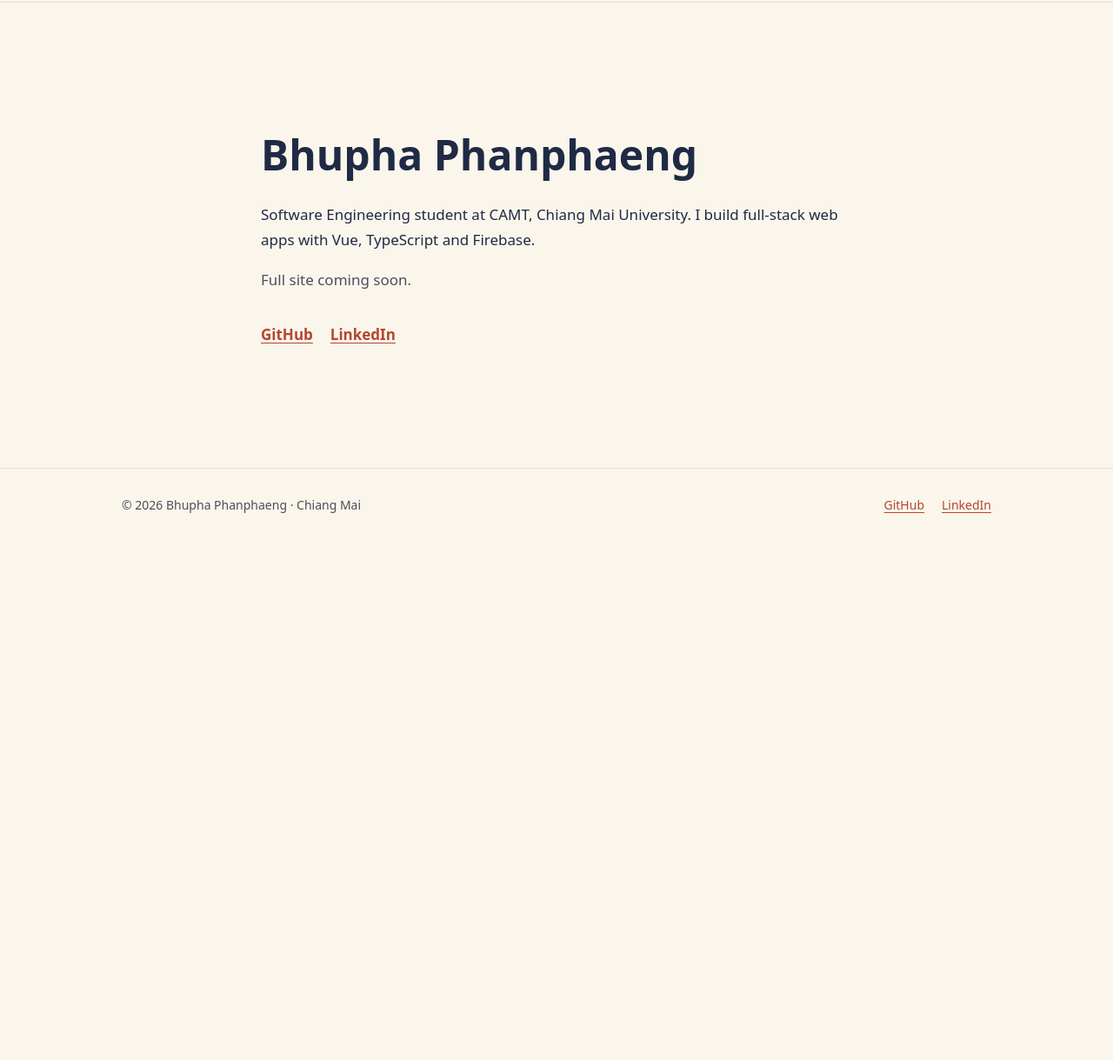
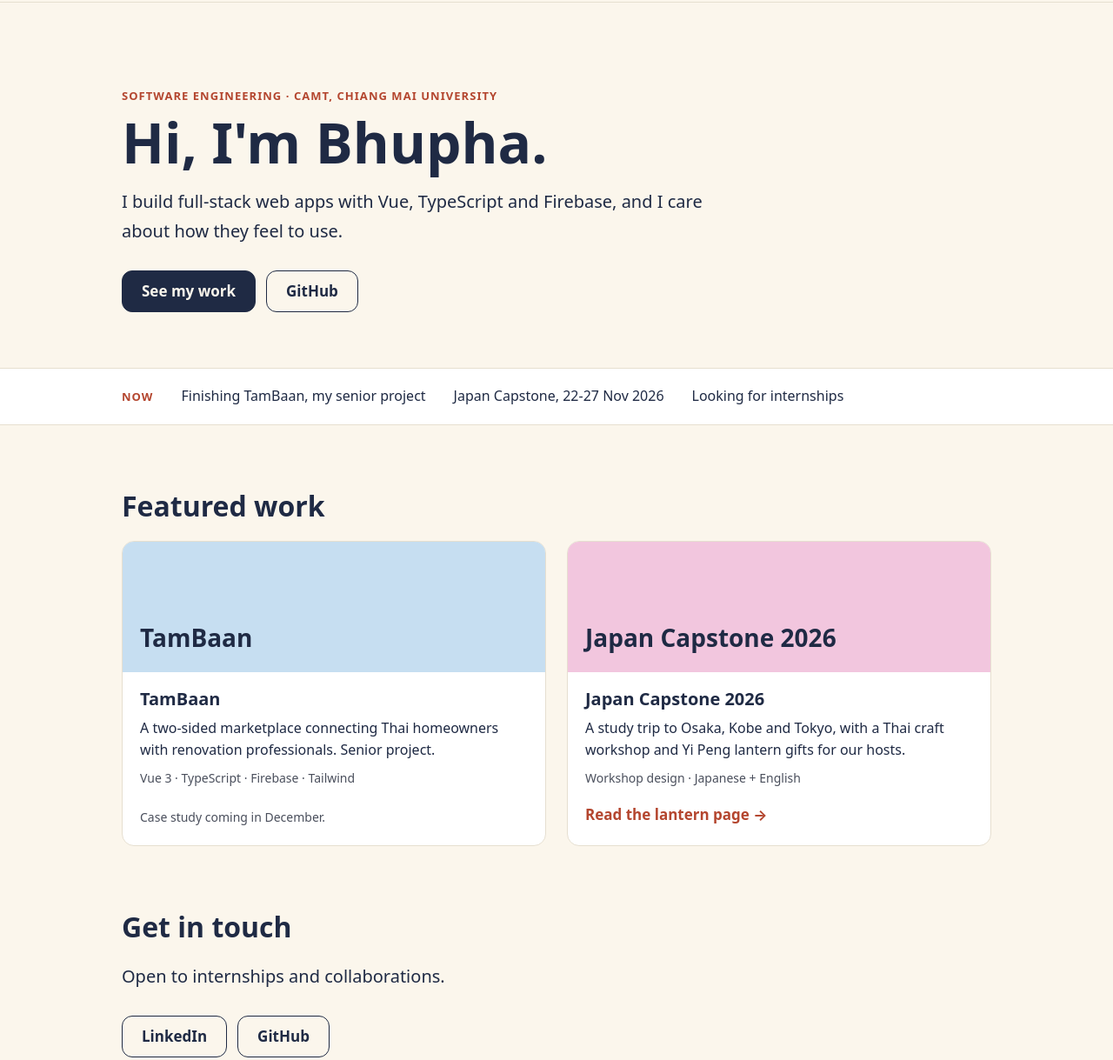
Before and after one commit to BP5039/bhupha-p.com, an Astro site: page / in a window 1280 px wide. Shown: the part 58-1277 px from the top of the page at 87% size. Before the commit the page ends 800 px from the top, so only its background shows below. Built offline with nearby package versions, Linux system fonts and the light colour scheme; Astro itself is replaced by a stand-in of ours.

Commit message:
Build the real home page

```diff
--- /dev/null
+++ b/src/components/ProjectCard.astro
@@ -0,0 +1,46 @@
+---
+// One project on the home page (and later on /work).
+// With an href the whole card is a link; without one it shows a "coming soon" note.
+interface Props {
+  title: string;
+  summary: string;
+  tags: string;
+  tint: string;
+  href?: string;
+  linkLabel?: string;
+  note?: string;
+}
+
+const { title, summary, tags, tint, href, linkLabel, note } = Astro.props;
+const Tag = href ? 'a' : 'div';
+---
+<Tag class="card" href={href}>
+  <div class="thumb" style={`background:${tint}`} aria-hidden="true">{title}</div>
+  <div class="body">
+    <h3>{title}</h3>
+    <p class="summary">{summary}</p>
+    <p class="tags">{tags}</p>
+    {href && <p class="more">{linkLabel} →</p>}
+    {!href && note && <p class="note">{note}</p>}
+  </div>
+</Tag>
+
+<style>
+  .card {
+    display: flex; flex-direction: column;
+    background: #fff; border: 1px solid var(--line); border-radius: var(--radius);
+    overflow: hidden; color: var(--navy); text-decoration: none;
+  }
+  a.card:hover { border-color: var(--navy); color: var(--navy); }
+  .thumb {
+    height: 150px; display: flex; align-items: flex-end; padding: 16px 20px;
+    font-size: 28px; font-weight: 700; color: var(--navy);
+  }
+  .body { padding: 18px 20px 20px; display: flex; flex-direction: column; gap: 8px; flex: 1; }
+  h3 { margin: 0; font-size: 20px; }
+  p { margin: 0; }
+  .summary { font-size: 16px; line-height: 1.55; }
+  .tags { font-size: 14px; color: var(--ink-soft); }
+  .more { margin-top: auto; padding-top: 8px; font-weight: 700; color: var(--terracotta); }
+  .note { margin-top: auto; padding-top: 8px; font-size: 14px; color: var(--ink-soft); }
+</style>
--- a/src/pages/index.astro
+++ b/src/pages/index.astro
@@ -1,23 +1,91 @@
 ---
 import Base from '../layouts/Base.astro';
+import ProjectCard from '../components/ProjectCard.astro';
+
+// Short "what I'm doing now" items. Edit this list to update the strip.
+const now = [
+  'Finishing TamBaan, my senior project',
+  'Japan Capstone, 22-27 Nov 2026',
+  'Looking for internships',
+];
 ---
-<Base title="Bhupha Phanphaeng">
-  <main class="container hero">
-    <h1>Bhupha Phanphaeng</h1>
-    <p>Software Engineering student at CAMT, Chiang Mai University. I build full-stack web apps with Vue, TypeScript and Firebase.</p>
-    <p class="soon">Full site coming soon.</p>
-    <nav class="links" aria-label="Elsewhere">
-      <a href="https://github.com/BP5039">GitHub</a>
-      <a href="https://www.linkedin.com/in/bhupha-phanphaeng/">LinkedIn</a>
-    </nav>
+<Base title="Bhupha Phanphaeng - Software Engineering student, Chiang Mai">
+  <main>
+    <section class="container wide hero">
+      <p class="eyebrow">Software Engineering · CAMT, Chiang Mai University</p>
+      <h1>Hi, I'm Bhupha.</h1>
+      <p class="lead">I build full-stack web apps with Vue, TypeScript and Firebase, and I care about how they feel to use.</p>
+      <div class="actions">
+        <a class="btn primary" href="#work">See my work</a>
+        <a class="btn" href="https://github.com/BP5039">GitHub</a>
+      </div>
+    </section>
+
+    <section class="now" aria-label="Now">
+      <div class="container wide now-inner">
+        <span class="eyebrow">Now</span>
+        <ul>
+          {now.map((item) => <li>{item}</li>)}
+        </ul>
+      </div>
+    </section>
+
+    <section id="work" class="container wide block">
+      <h2>Featured work</h2>
+      <div class="grid">
+        <ProjectCard
+          title="TamBaan"
+          summary="A two-sided marketplace connecting Thai homeowners with renovation professionals. Senior project."
+          tags="Vue 3 · TypeScript · Firebase · Tailwind"
+          tint="var(--blue)"
+          note="Case study coming in December."
+        />
+        <ProjectCard
+          title="Japan Capstone 2026"
+          summary="A study trip to Osaka, Kobe and Tokyo, with a Thai craft workshop and Yi Peng lantern gifts for our hosts."
+          tags="Workshop design · Japanese + English"
+          tint="var(--pink)"
+          href="/work/japan-capstone/yipeng"
+          linkLabel="Read the lantern page"
+        />
+      </div>
+    </section>
+
+    <section id="contact" class="container wide block">
+      <h2>Get in touch</h2>
+      <p class="lead">Open to internships and collaborations.</p>
+      <div class="actions">
+        <a class="btn" href="https://www.linkedin.com/in/bhupha-phanphaeng/">LinkedIn</a>
+        <a class="btn" href="https://github.com/BP5039">GitHub</a>
+      </div>
+    </section>
   </main>
 </Base>
 
 <style>
-  /* Styles in a .astro file only apply to this page. */
-  .hero { padding-top: 18vh; padding-bottom: 10vh; }
-  h1 { font-size: clamp(2rem, 6vw, 3rem); }
-  .soon { color: var(--ink-soft); }
-  .links { display: flex; gap: 20px; margin-top: 24px; }
-  .links a { padding: 10px 0; font-weight: 600; }
+  .hero { padding-top: clamp(56px, 12vh, 120px); padding-bottom: clamp(40px, 8vh, 80px); }
+  h1 { font-size: clamp(2.4rem, 8vw, 4rem); line-height: 1.1; margin: 8px 0 16px; }
+  h2 { font-size: clamp(1.5rem, 4vw, 2rem); margin-bottom: 20px; }
+  .lead { font-size: clamp(1.05rem, 2.4vw, 1.25rem); max-width: 36em; margin: 0; }
+  .eyebrow {
+    margin: 0; font-size: 13px; font-weight: 700; letter-spacing: 0.08em;
+    text-transform: uppercase; color: var(--terracotta);
+  }
+
+  .actions { display: flex; flex-wrap: wrap; gap: 12px; margin-top: 28px; }
+  .btn {
+    display: inline-flex; align-items: center; min-height: 48px; padding: 0 22px;
+    border: 1.5px solid var(--navy); border-radius: 12px;
+    color: var(--navy); text-decoration: none; font-weight: 700;
+  }
+  .btn:hover { background: var(--navy); color: var(--cream); }
+  .btn.primary { background: var(--navy); color: var(--cream); }
+  .btn.primary:hover { background: var(--terracotta); border-color: var(--terracotta); color: #fff; }
+
+  .now { background: #fff; border-top: 1px solid var(--line); border-bottom: 1px solid var(--line); }
+  .now-inner { display: flex; flex-wrap: wrap; align-items: baseline; gap: 8px 32px; padding-top: 18px; padding-bottom: 18px; }
+  .now ul { display: flex; flex-wrap: wrap; gap: 6px 32px; list-style: none; margin: 0; padding: 0; font-size: 16px; }
+
+  .block { padding-top: clamp(48px, 9vh, 88px); }
+  .grid { display: grid; grid-template-columns: repeat(auto-fit, minmax(280px, 1fr)); gap: 24px; }
 </style>
```
